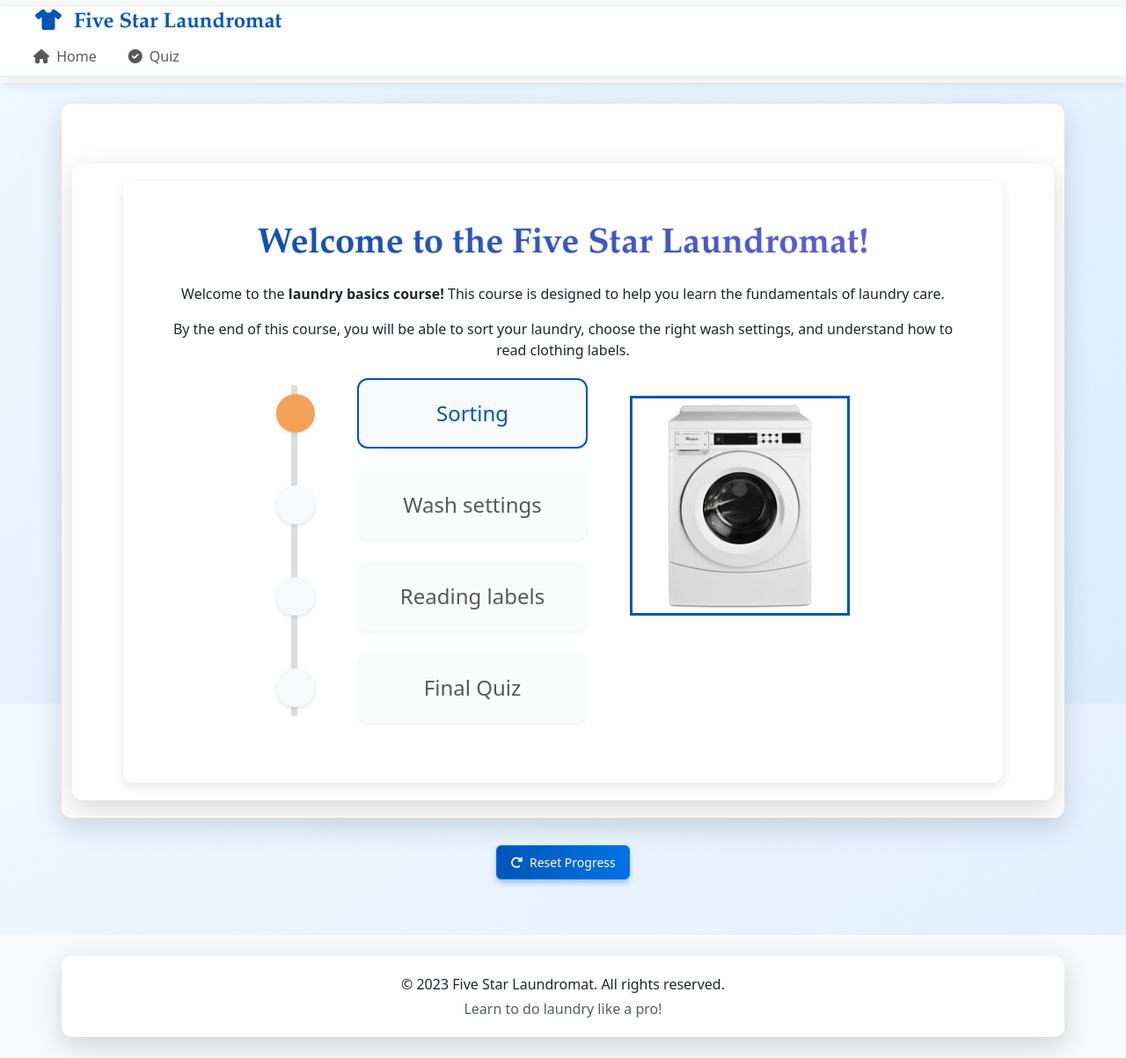
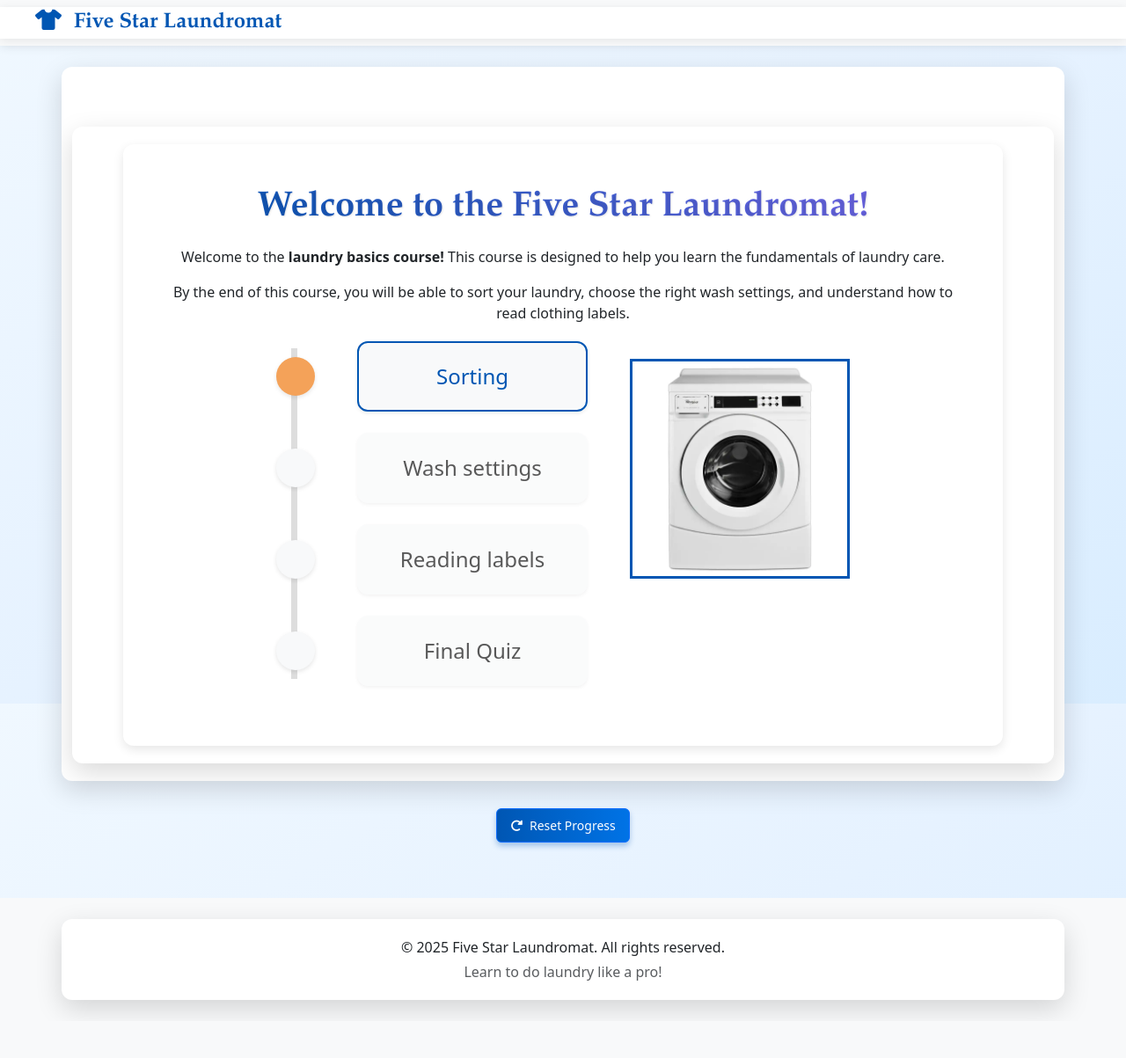
Before and after one commit to gabrielchuang/UI-project-laundry, a Flask app: page /page/mainpage1 in a window 1280 px wide. Shown: the whole page at 88% size. After the commit the page ends 1153 px from the top, so only its background shows below. Run offline with Flask 3, Linux system fonts and the light colour scheme.

Commit message:
navbar changes

```diff
--- a/templates/layout.html
+++ b/templates/layout.html
@@ -21,16 +21,6 @@
       <a class="navbar-brand nav-link-title" href="/">
         <i class="fas fa-tshirt me-2"></i> Five Star Laundromat
       </a>
-      <button class="navbar-toggler" type="button" data-bs-toggle="collapse" data-bs-target="#navbarNavAltMarkup">
-        <span class="navbar-toggler-icon"></span>
-      </button>
-
-      <div class="collapse navbar-collapse" id="navbarNavAltMarkup">
-        <div class="navbar-nav">
-          <a class="nav-link nav-button" href="/"><i class="fas fa-home me-1"></i> Home</a>
-          <a class="nav-link nav-button" href="/page/final-quiz"><i class="fas fa-check-circle me-1"></i> Quiz</a>
-        </div>
-      </div>
     </div>
   </nav>
 
@@ -47,7 +37,7 @@
 
   <footer class="footer mt-5 py-4 bg-light">
     <div class="container text-center">
-      <p class="mb-1">© 2023 Five Star Laundromat. All rights reserved.</p>
+      <p class="mb-1">© 2025 Five Star Laundromat. All rights reserved.</p>
       <p class="text-muted mb-0">Learn to do laundry like a pro!</p>
     </div>
   </footer>
```
